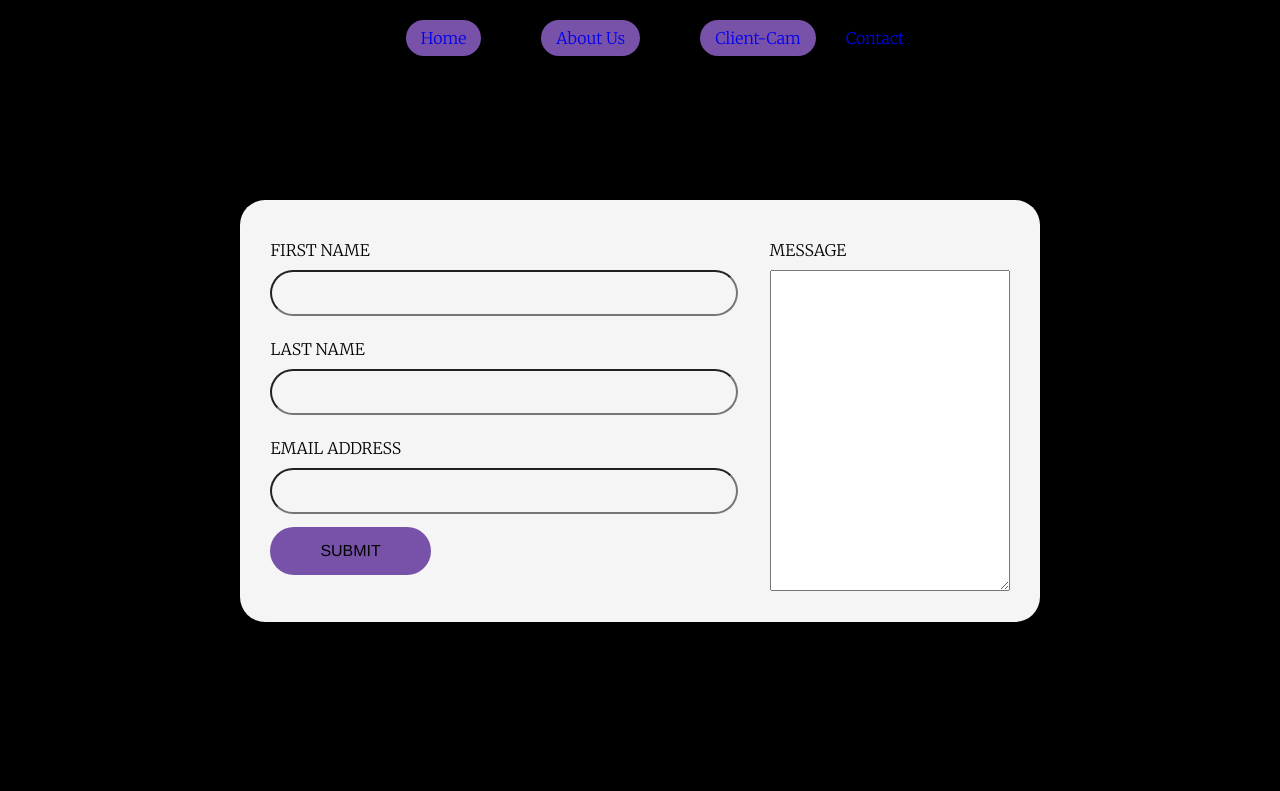
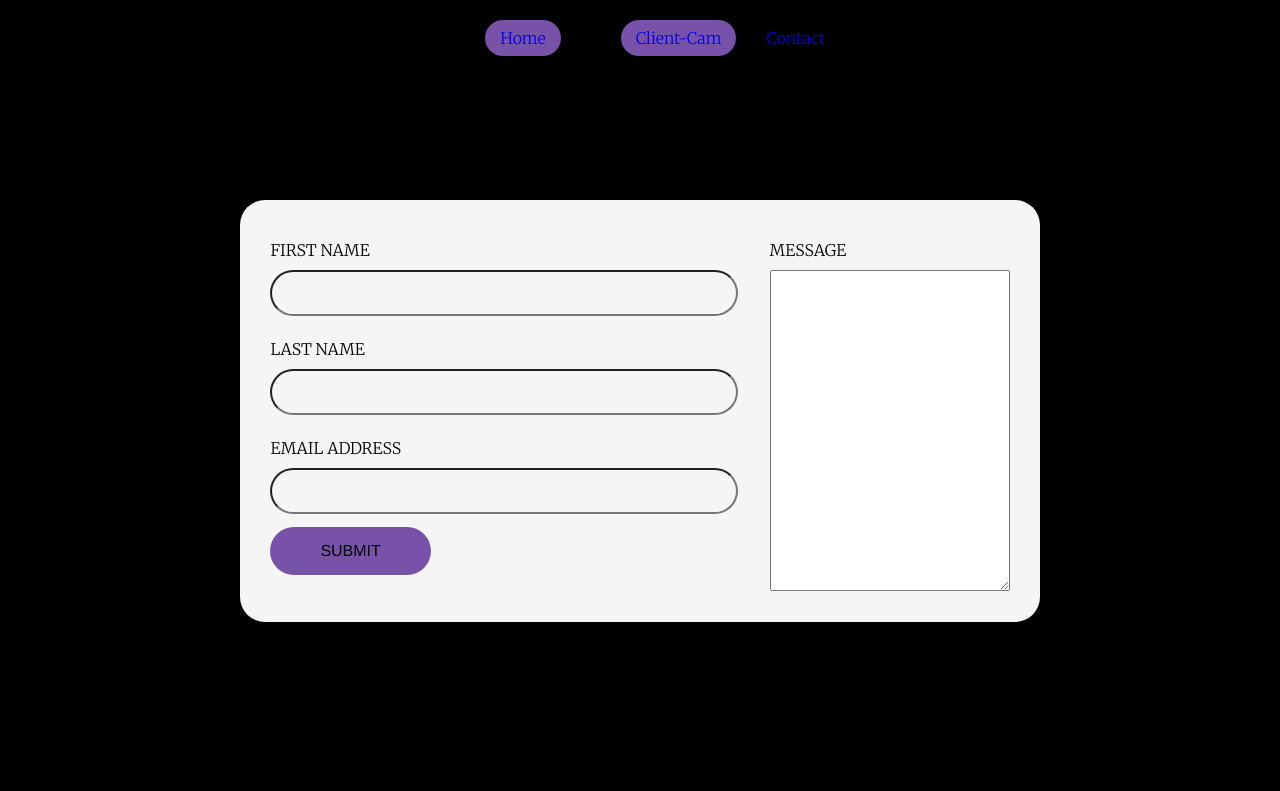
Before and after one commit to kubecks/target-fitness, a plain HTML site: page contact.html in a window 1280 px wide. Shown: the top 791 px of the page. Drawn offline with Linux system fonts and the light colour scheme.

Commit message:
Update read.me

```diff
--- a/contact.html
+++ b/contact.html
@@ -20,9 +20,6 @@
             <ul class="menu">
                 <li class="ctn">
                     <a href="index.html">Home</a>
-                </li>
-                <li class="ctn">
-                    <a href="index.html">About Us</a>
                 </li>
                 <li class="ctn">
                     <a href="client-cam.html">Client-Cam</a>
```
Also changed, not shown: assets/images/contact.png (added), assets/images/footer.png (added), assets/images/performance.png (added), 6 other files.
